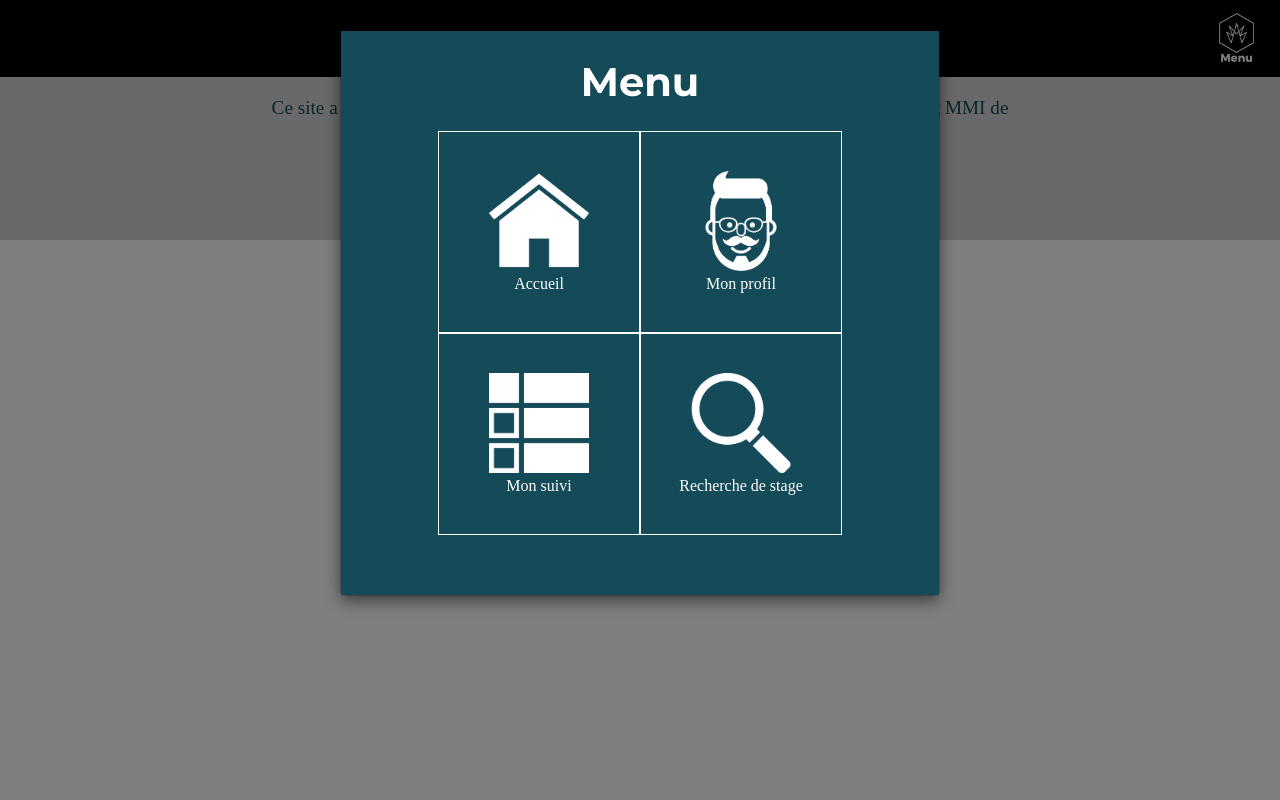
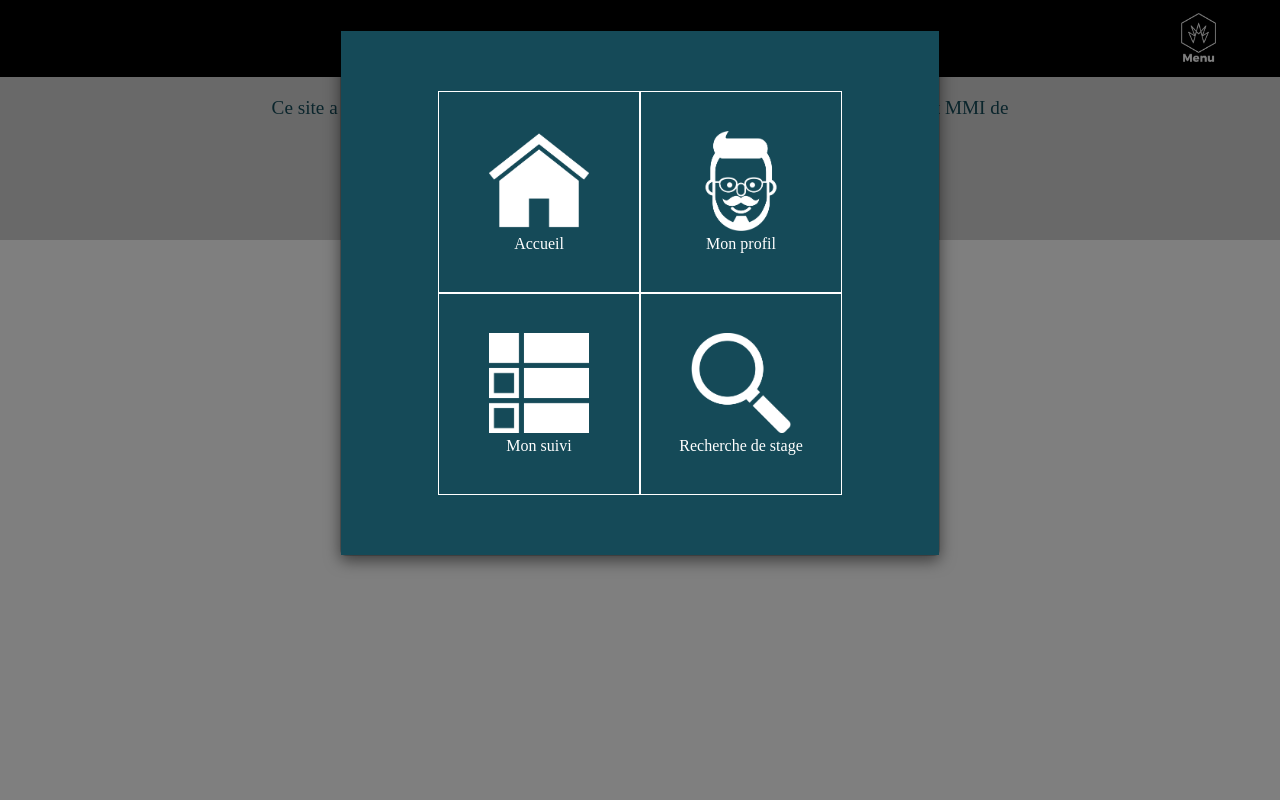
Before and after one commit to Stagealetranger/Stage_a_l_etranger, a PHP site: template templates/general.html.twig in a window 1280 px wide, after a click that opens the changed part. Run offline with PHP 8.4, Linux system fonts and the light colour scheme; the template is opened without the code that fills it, so the values that code supplies are empty; some libraries are stand-ins or nearby versions.

Commit message:
securiter val + coorection erreur w3c

```diff
--- a/CSS/styles.css
+++ b/CSS/styles.css
@@ -1102,7 +1102,7 @@ input[type="checkbox"]:not(:checked) + label {
         flex-wrap: wrap;
         justify-content: center;
         align-items: center;
-        padding: 0 7% 10% 7%;
+        padding: 10% 7%;
 
     }
 
@@ -1117,7 +1117,7 @@ input[type="checkbox"]:not(:checked) + label {
 
     }
 
-    #top-menu > a > li > div {
+    #top-menu > li > a> div {
         width: 150px;
     }
 
@@ -1132,7 +1132,5 @@ input[type="checkbox"]:not(:checked) + label {
         margin-right: 0;
     }
 
-    #menu {
-        margin: 1% 2%;
-    }
+
 }
--- a/templates/general.html.twig
+++ b/templates/general.html.twig
@@ -19,7 +19,8 @@
         <div class="navWarpper">
             <div class="navbar1">
                 <div>
-                    <p id="nomMenu">{% if session.admin == 1 %} <a href="index.php?page=pageAdmin">Administrateur</a>{% endif %}
+                    <p id="nomMenu">{% if session.admin == 1 %} <a
+                                href="index.php?page=pageAdmin">Administrateur</a>{% endif %}
                         <a href="index.php?page=Profil">{{ session.prenom }} {{ session.nom }}</a></p>
                     <img id="menu" data-toggle="modal" data-target="#myModal" src="CSS/images/logoMMImenu2.png"
                          alt="menu">
@@ -49,40 +50,38 @@
         <!-- Modal content-->
         <div class="modal-content">
             <ul id="top-menu">
-                <h1>Menu</h1>
+                <li>
                     <a href="index.php?page=Etudiant">
-                    <li>
                         <div>
                             <img src="CSS/images/logoMenu_accueil.png" alt="">
                             Accueil
                         </div>
+                    </a>
                 </li>
-                </a>
+                <li>
                     <a href="index.php?page=Profil">
-                    <li>
                         <div>
                             <img src="CSS/images/logoMenu_profil.png" alt="">
                             Mon profil
                         </div>
+                    </a>
                 </li>
-                </a>
+                <li>
                     <a href="index.php?page=Suivi#monSuivi">
-
-                    <li>
                         <div>
                             <img src="CSS/images/logoMenu_suivi.png" alt="">
                             Mon suivi
                         </div>
+                    </a>
                 </li>
-                </a>
+                <li>
                     <a href="index.php?page=Etudiant#recherche">
-                    <li>
                         <div>
                             <img src="CSS/images/logoMenu_recherche.png" alt="">
                             Recherche de stage
                         </div>
+                    </a>
                 </li>
-                </a>
             </ul>
         </div>
 
--- a/templates/monProfil.html.twig
+++ b/templates/monProfil.html.twig
@@ -19,7 +19,6 @@
             <div>
                 <span>Email :</span>
                 <span>{{ session.mail }}</span>
-                <a href="nouvelleAdresse.html">Ajouter une adresse mail</a>
             </div>
             <div>
                 <span>Mon stage :</span>
```
Also changed, not shown: pages/Admin/listeValidation.php (+10 -0 lines). Lines whose indentation alone changed are shown as unchanged.
